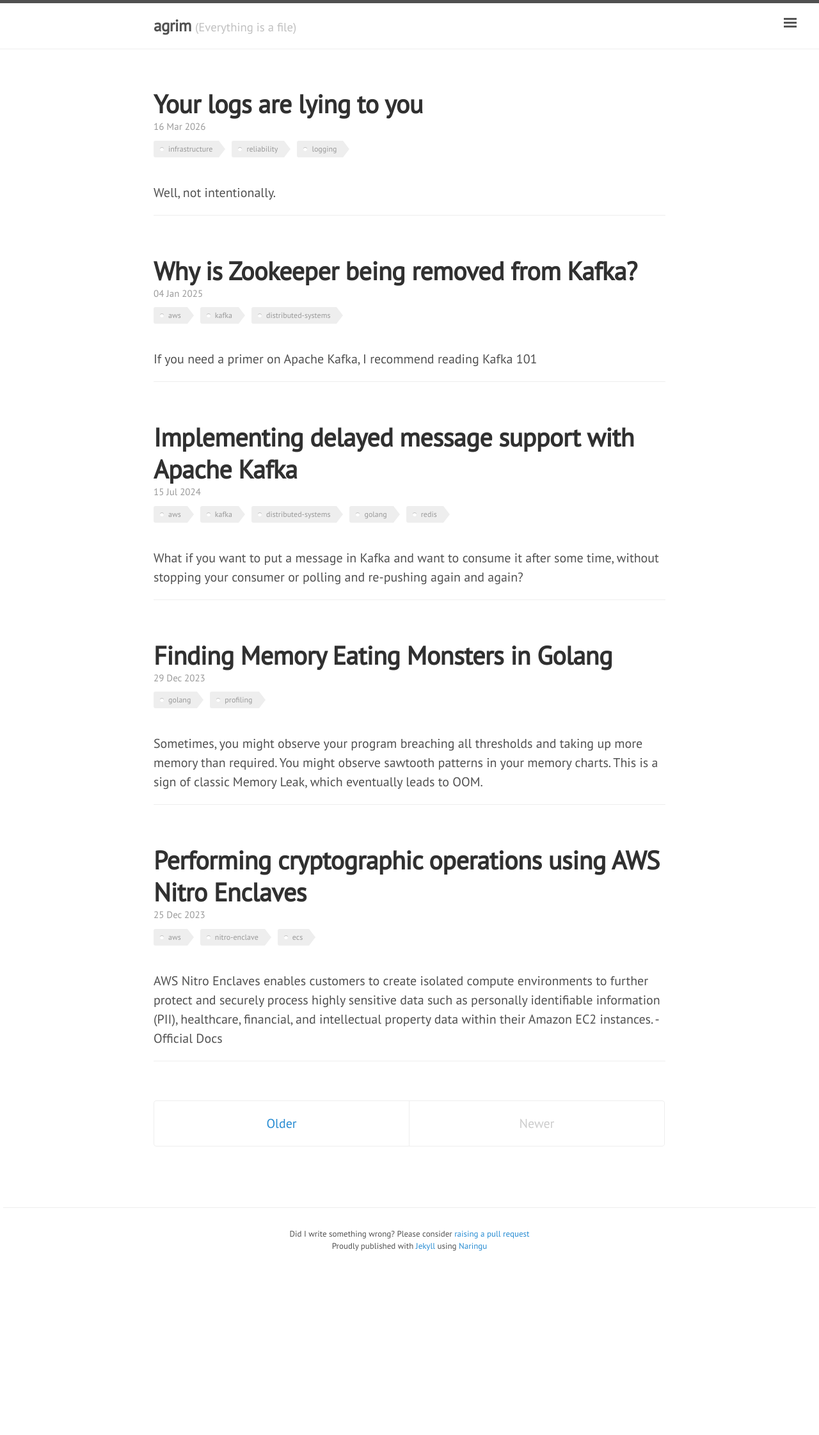
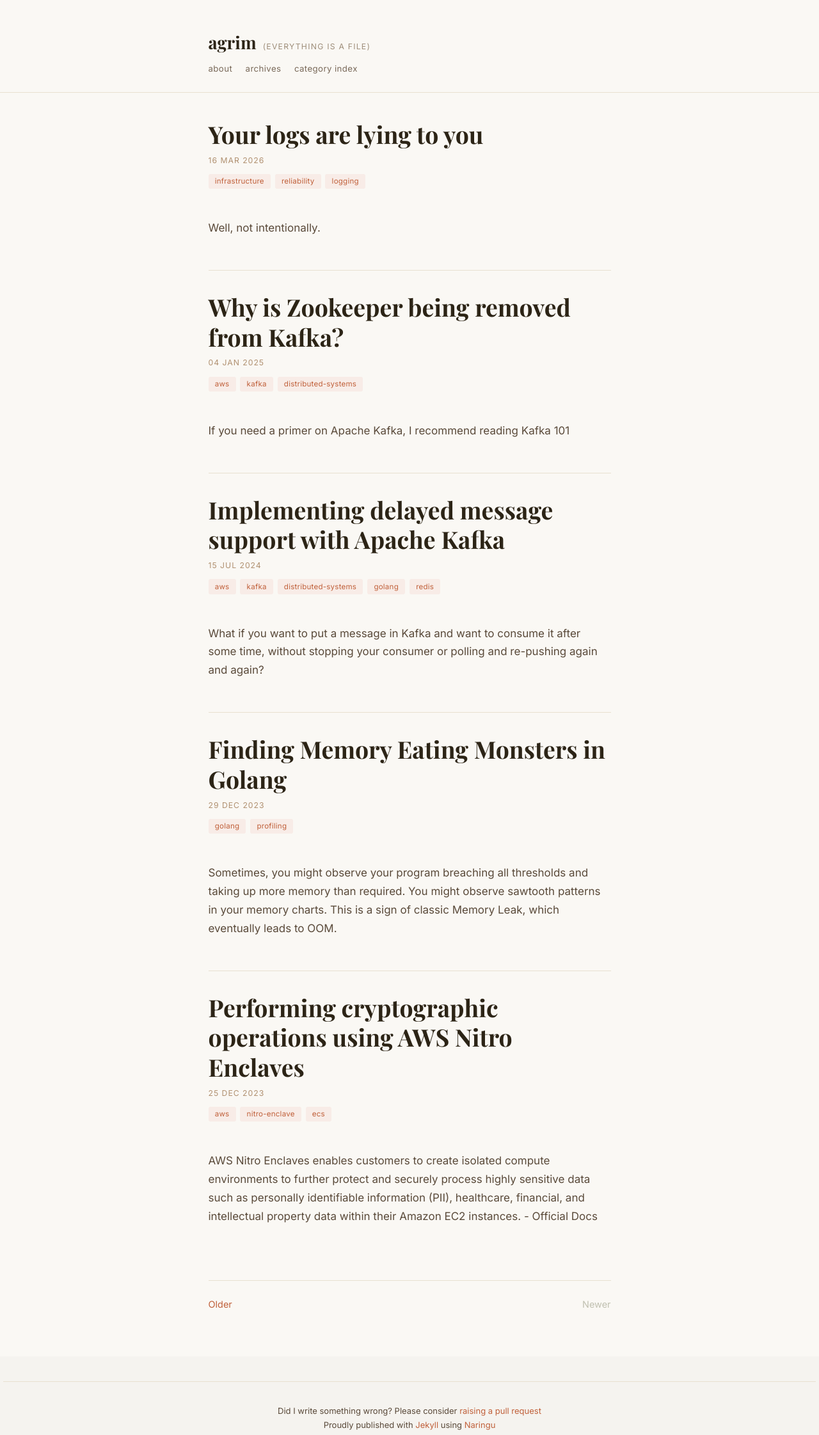
Before and after one commit to agrim123/agrim123.github.io, a Jekyll site: the page built from index.html, in a window 1280 px wide. Shown: the whole page at 64% size. Built offline with Jekyll 4.4.1, drawn with Linux system fonts in a browser that asks for light colours; nearby versions of some CDN libraries; some web fonts are replaced; the list of posts is cut into pages by our own code; before the commit the page ends 1963 px from its top, so only the background shows below that.

Commit message:
Uichange (#21)
* feat: add notebook.css base reset and layout

* feat: add typography and element styles to notebook.css

* feat: add site header styles to notebook.css

* feat: add post list and pagination styles to notebook.css

* feat: add post page, TOC, and related posts styles to notebook.css

* feat: add responsive styles to notebook.css

* feat: add minimal header include

* feat: simplify default layout, remove sidebar, add header include

* feat: swap to Playfair Display + Inter fonts and notebook.css

* feat: clean up custom.css, remove rules superseded by notebook.css

* feat: remove inline styles from post layout and index

* fix: remove remaining inline styles from index.html

* chore: remove sidebar.html, replaced by header.html

* chore: ignore .superpowers/ brainstorm directory

* chore: remove quotes page

```diff
--- a/_includes/head.html
+++ b/_includes/head.html
@@ -95,11 +95,12 @@
   </title>
 
   <!-- CSS -->
-  <link rel="stylesheet" href="/public/css/lanyon.css">
+  <link rel="preconnect" href="https://fonts.googleapis.com">
+  <link rel="preconnect" href="https://fonts.gstatic.com" crossorigin>
+  <link rel="stylesheet" href="https://fonts.googleapis.com/css2?family=Playfair+Display:ital,wght@0,400;0,700;1,400&family=Inter:wght@400;500&display=swap">
+  <link rel="stylesheet" href="/public/css/notebook.css">
   <link rel="stylesheet" href="/public/css/syntax.css">
-  <link rel="stylesheet" href="/public/css/poole.css">
   <link rel="stylesheet" href="/public/css/custom.css">
-  <link rel="stylesheet" href="https://fonts.googleapis.com/css?family=PT+Serif:400,400italic,700%7CPT+Sans:400">
   <link rel="stylesheet" href="https://use.fontawesome.com/releases/v5.0.13/css/all.css"
     integrity="sha384-DNOHZ68U8hZfKXOrtjWvjxusGo9WQnrNx2sqG0tfsghAvtVlRW3tvkXWZh58N9jp" crossorigin="anonymous">
 
--- /dev/null
+++ b/_includes/header.html
@@ -0,0 +1,20 @@
+<header class="site-header">
+  <div class="container">
+    <div class="site-header-inner">
+      <div>
+        <a href="{{ site.baseurl }}/" class="site-name">
+          {{ site.title }}
+          <span class="site-tagline">{{ site.tagline }}</span>
+        </a>
+      </div>
+      <nav class="site-nav">
+        {% assign pages_list = site.pages | sort:"url" %}
+        {% for node in pages_list %}
+          {% if node.title != null and node.layout == "page" %}
+            <a href="{{ node.url }}"{% if page.url == node.url %} class="active"{% endif %}>{{ node.title | downcase }}</a>
+          {% endif %}
+        {% endfor %}
+      </nav>
+    </div>
+  </div>
+</header>
--- a/_includes/sidebar.html
+++ /dev/null
@@ -1,42 +0,0 @@
-<!-- Target for toggling the sidebar `.sidebar-checkbox` is for regular
-     styles, `#sidebar-checkbox` for behavior. -->
-<input type="checkbox" class="sidebar-checkbox" id="sidebar-checkbox">
-
-<!-- Toggleable sidebar -->
-<div class="sidebar" id="sidebar">
-  <div class="sidebar-item">
-      <!-- <img alt="hitman" src="{{ site.baseurl }}/images/profile.jpeg"> -->
-    <p>{{ site.description }}</p>
-  </div>
-
-  <nav class="sidebar-nav">
-    <a class="sidebar-nav-item{% if page.url == site.baseurl %} active{% endif %}" href="/">Home</a>
-
-    {% comment %}
-      The code below dynamically generates a sidebar nav of pages with
-      `layout: page` in the front-matter. See readme for usage.
-    {% endcomment %}
-
-    {% assign pages_list = site.pages | sort:"url" %}
-    {% for node in pages_list %}
-      {% if node.title != null %}
-        {% if node.layout == "page" %}
-          <a class="sidebar-nav-item{% if page.url == node.url %} active{% endif %}" href="{{ node.url }}">{{ node.title }}</a>
-        {% endif %}
-      {% endif %}
-    {% endfor %}
-
-  </nav>
-
-  <div class="sidebar-item" style="display: flex; justify-content: space-around;font-size: 1rem;padding-bottom: 0;">
-    <a href="https://github.com/agrim123" target="_blank"><i class="fab fa-github"></i></a>
-    <a href="https://twitter.com/agrimittal" target="_blank"><i class="fab fa-twitter"></i></a>
-  <a href="https://www.linkedin.com/in/agrimmittal/" target="_blank"><i class="fab fa-linkedin-in"></i></a>
-  </div>
-
-  <div class="sidebar-item">
-    <p>
-      &copy; {{ site.time | date: '%Y' }}. All rights reserved.
-    </p>
-  </div>
-</div>
--- a/_layouts/default.html
+++ b/_layouts/default.html
@@ -3,47 +3,13 @@
 
   {% include head.html %}
 
-  <body class="layout-reverse sidebar-overlay">
-
-    {% include sidebar.html %}
-
-    <!-- Wrap is the content to shift when toggling the sidebar. We wrap the
-         content to avoid any CSS collisions with our real content. -->
+  <body>
     <div class="wrap">
-      <div class="header-bar"></div>
-      <div class="masthead">
-        <div class="container">
-          <h3 class="masthead-title">
-            <a href="{{ site.baseurl }}/" title="Home">{{ site.title }}</a>
-            <small>{{ site.tagline }}</small>
-          </h3>
-        </div>
-      </div>
-
+      {% include header.html %}
       <div class="container content">
         {{ content }}
       </div>
     </div>
-
-    <label for="sidebar-checkbox" class="sidebar-toggle"></label>
-
-    <script>
-      (function(document) {
-        var toggle = document.querySelector('.sidebar-toggle');
-        var sidebar = document.querySelector('#sidebar');
-        var checkbox = document.querySelector('#sidebar-checkbox');
-
-        document.addEventListener('click', function(e) {
-          var target = e.target;
-
-          if(!checkbox.checked ||
-             sidebar.contains(target) ||
-             (target === checkbox || target === toggle)) return;
-
-          checkbox.checked = false;
-        }, false);
-      })(document);
-    </script>
     {% include footer.html %}
   </body>
   {% include analytics.html %}
--- a/_layouts/post.html
+++ b/_layouts/post.html
@@ -4,8 +4,8 @@ layout: default
 
 <div class="post">
   <h1 class="post-title">{{ page.title }}</h1>
-  <span class="post-date" style="margin-bottom: 0.5rem; font-size: 15px;">{{ page.date | date_to_string }}</span>
-  <ul class="category-list" style="margin-bottom: 1rem;">
+  <span class="post-date">{{ page.date | date_to_string }}</span>
+  <ul class="category-list">
     {% for category in page.categories %}
     <li><a href="/categories/#{{category}}" class="category-list-element" target="_blank">{{ category }}</a></li>
     {% endfor %}
--- a/index.html
+++ b/index.html
@@ -11,7 +11,7 @@ title: Home
         {{ post.title }}
       </a>
     </h1>
-    <span class="post-date" style="margin-bottom: 0.5rem; font-size: 15px;">{{ post.date | date_to_string }}</span>
+    <span class="post-date">{{ post.date | date_to_string }}</span>
     <ul class="category-list">
       {% for category in post.categories %}
       <li><a href="/categories/#{{category}}" class="category-list-element" target="_blank">{{ category }}</a></li>
@@ -19,7 +19,6 @@ title: Home
     </ul>
     <br>
     <p>{{ post.excerpt | strip_html | truncate: 500 }}</p>
-    <hr style="margin: 1rem 0;"/>
   </div>
   {% endfor %}
 </div>
--- a/public/css/custom.css
+++ b/public/css/custom.css
@@ -1,101 +1,6 @@
 mark {
-  color: white;
-  background-color: #303030;
-}
-
-html {
-  font-family: "PT Sans", Helvetica, Arial, sans-serif;
-}
-
-.header-bar {
-  border-top: 5px solid #505050;
-  position: relative;
-}
-
-.category-list {
-  list-style: none;
-  margin: 0;
-  overflow: hidden;
-  padding: 0;
-}
-
-.category-list li {
-  float: left;
-  font: 12px/1.5 "PT Sans", Helvetica, Arial, sans-serif;
-}
-
-.category-list-element {
-  background: #eee;
-  border-radius: 3px 0 0 3px;
-  color: #999;
-  display: inline-block;
-  height: 26px;
-  line-height: 26px;
-  padding: 0 20px 0 23px;
-  position: relative;
-  margin: 0 10px 10px 0;
-  text-decoration: none;
-  -webkit-transition: color 0.2s;
-}
-
-.category-list-element::before {
-  background: #fff;
-  border-radius: 10px;
-  box-shadow: inset 0 1px rgba(0, 0, 0, 0.25);
-  content: '';
-  height: 6px;
-  left: 10px;
-  position: absolute;
-  width: 6px;
-  top: 10px;
-}
-
-.category-list-element::after {
-  background: #fff;
-  border-bottom: 13px solid transparent;
-  border-left: 10px solid #eee;
-  border-top: 13px solid transparent;
-  content: '';
-  position: absolute;
-  right: 0;
-  top: 0;
-}
-
-.category-list-element:hover {
-  background-color: #303030;
-  color: white;
-  text-decoration: none;
-}
-
-.category-list-element:hover::after {
-  border-left-color: #303030;
-}
-
-.page,
-.post {
-  margin-bottom: 3em;
-}
-
-blockquote {
-  margin: 5vh auto;
-  font-style: italic;
-  color: #555555;
-  padding: 1em;
-  border-left: 8px solid #303030;
-  position: relative;
-  background: #EDEDED;
-}
-
-blockquote::after {
-  content: '';
-}
-
-blockquote span {
-  display: block;
-  color: #333333;
-  font-style: normal;
-  font-weight: bold;
-  margin-top: 1em;
+  color: #faf8f4;
+  background-color: #c0603a;
 }
 
 .floating {
@@ -404,33 +309,3 @@ aside {
     margin-top: 1rem;
   }
 }
-
-.container {
-  max-width: 42rem;
-}
-
-#toc li:empty {
-  display: none;
-}
-
-#toc ul, #toc ol {
-  margin-bottom: 0;
-}
-
-details {
-  margin-bottom: 1.5rem;
-  border: 1px solid #e0e0e0;
-  border-radius: 4px;
-  padding: 0.5rem 1rem;
-}
-
-details summary {
-  cursor: pointer;
-  font-weight: bold;
-  padding: 0.25rem 0;
-  user-select: none;
-}
-
-details[open] summary {
-  margin-bottom: 0.5rem;
-}
--- /dev/null
+++ b/public/css/notebook.css
@@ -0,0 +1,489 @@
+/* notebook.css — Warm Notebook theme for agrim123.github.io */
+
+/* === Reset & Base === */
+*, *::before, *::after {
+  box-sizing: border-box;
+}
+
+html, body {
+  margin: 0;
+  padding: 0;
+  overflow-x: hidden;
+}
+
+html {
+  font-family: 'Inter', Helvetica, Arial, sans-serif;
+  font-size: 17px;
+  line-height: 1.7;
+}
+
+body {
+  background-color: #f5f3ef;
+  color: #5a4a3a;
+  -webkit-text-size-adjust: 100%;
+}
+
+/* === Layout === */
+.container {
+  max-width: 680px;
+  margin: 0 auto;
+  padding: 0 1.5rem;
+}
+
+/* Main content wrapper */
+.wrap {
+  background: #faf8f4;
+  min-height: 100vh;
+  padding-bottom: 4rem;
+}
+
+/* === Typography === */
+h1, h2, h3, h4, h5, h6 {
+  font-family: 'Playfair Display', Georgia, serif;
+  color: #2c2416;
+  line-height: 1.25;
+  margin-top: 1.5rem;
+  margin-bottom: 0.5rem;
+}
+
+h1 { font-size: 2rem; font-weight: 700; }
+h2 { font-size: 1.5rem; font-weight: 700; }
+h3 { font-size: 1.2rem; font-weight: 700; }
+h4, h5, h6 { font-size: 1rem; font-weight: 700; }
+
+p {
+  margin: 0 0 1rem;
+}
+
+a {
+  color: #c0603a;
+  text-decoration: none;
+}
+a:hover, a:focus {
+  text-decoration: underline;
+  text-underline-offset: 2px;
+}
+
+strong { color: #2c2416; }
+
+code, pre {
+  font-family: 'Courier New', Courier, monospace;
+  font-size: 0.85em;
+}
+
+/* Inline code */
+code {
+  background: #f0ebe3;
+  border: 1px solid #e8e0d0;
+  border-radius: 3px;
+  padding: 0.1em 0.35em;
+  color: #2c2416;
+}
+
+/* Code blocks */
+pre {
+  background: #f0ebe3;
+  border: 1px solid #e8e0d0;
+  border-radius: 4px;
+  padding: 1rem 1.2rem;
+  overflow-x: auto;
+  line-height: 1.5;
+  margin: 1.5rem 0;
+}
+
+pre code {
+  background: none;
+  border: none;
+  padding: 0;
+  font-size: 0.82rem;
+}
+
+/* Blockquotes */
+blockquote {
+  margin: 1.5rem 0;
+  padding: 0.75rem 1.25rem;
+  border-left: 4px solid #c0603a;
+  background: #fdf5f0;
+  color: #5a4a3a;
+  font-style: italic;
+}
+
+blockquote p:last-child { margin-bottom: 0; }
+
+blockquote span {
+  display: block;
+  font-style: normal;
+  font-weight: 700;
+  color: #2c2416;
+  margin-top: 0.5rem;
+}
+
+hr {
+  border: none;
+  border-top: 1px solid #e8e0d0;
+  margin: 2rem 0;
+}
+
+ul, ol {
+  padding-left: 1.5rem;
+  margin: 0 0 1rem;
+}
+
+li { margin-bottom: 0.25rem; }
+
+img {
+  max-width: 100%;
+  border-radius: 3px;
+}
+
+table {
+  width: 100%;
+  border-collapse: collapse;
+  margin: 1.5rem 0;
+  font-size: 0.9rem;
+}
+
+th, td {
+  padding: 0.5rem 0.75rem;
+  border: 1px solid #e8e0d0;
+  text-align: left;
+}
+
+th {
+  background: #f0ebe3;
+  font-family: 'Playfair Display', Georgia, serif;
+  color: #2c2416;
+}
+
+/* === Header === */
+.site-header {
+  padding: 2.5rem 0 1.5rem;
+  border-bottom: 1px solid #e8e0d0;
+  margin-bottom: 2.5rem;
+}
+
+.site-header-inner {
+  display: flex;
+  flex-direction: column;
+  gap: 0.4rem;
+}
+
+.site-name {
+  font-family: 'Playfair Display', Georgia, serif;
+  font-size: 1.6rem;
+  font-weight: 700;
+  color: #2c2416;
+  text-decoration: none;
+  display: inline-flex;
+  align-items: baseline;
+  gap: 0.6rem;
+}
+
+.site-name:hover {
+  text-decoration: none;
+  color: #2c2416;
+}
+
+.site-tagline {
+  font-family: 'Inter', sans-serif;
+  font-size: 0.72rem;
+  color: #9e8e7a;
+  letter-spacing: 0.1em;
+  text-transform: uppercase;
+  font-weight: 400;
+}
+
+.site-nav {
+  display: flex;
+  gap: 1.2rem;
+}
+
+.site-nav a {
+  font-family: 'Inter', sans-serif;
+  font-size: 0.78rem;
+  color: #7a6a5a;
+  text-decoration: none;
+  letter-spacing: 0.03em;
+}
+
+.site-nav a:hover {
+  color: #c0603a;
+  text-decoration: none;
+}
+
+.site-nav a.active {
+  color: #c0603a;
+  border-bottom: 1px solid #c0603a;
+  padding-bottom: 1px;
+}
+
+/* === Post List (Homepage) === */
+.posts {
+  margin: 0;
+}
+
+.posts .post {
+  margin-bottom: 0;
+  padding-bottom: 2rem;
+  border-bottom: 1px solid #e8e0d0;
+  margin-bottom: 2rem;
+}
+
+.posts .post:last-child {
+  border-bottom: none;
+}
+
+.post-date {
+  font-family: 'Inter', sans-serif;
+  font-size: 0.72rem;
+  color: #b09070;
+  letter-spacing: 0.08em;
+  text-transform: uppercase;
+  display: block;
+  margin-bottom: 0.35rem;
+}
+
+.post-title {
+  font-family: 'Playfair Display', Georgia, serif;
+  font-size: 1.5rem;
+  font-weight: 700;
+  color: #2c2416;
+  line-height: 1.25;
+  margin: 0 0 0.5rem;
+}
+
+.post-title a {
+  color: #2c2416;
+  text-decoration: none;
+}
+
+.post-title a:hover {
+  color: #c0603a;
+  text-decoration: none;
+}
+
+/* Category tag pills */
+.category-list {
+  list-style: none;
+  margin: 0 0 0.75rem;
+  padding: 0;
+  display: flex;
+  flex-wrap: wrap;
+  gap: 0.4rem;
+}
+
+.category-list li {
+  float: none;
+  font: inherit;
+}
+
+.category-list-element {
+  font-family: 'Inter', sans-serif;
+  font-size: 0.68rem;
+  background: #f8ece7;
+  color: #c0603a;
+  border-radius: 3px;
+  padding: 0.15rem 0.6rem;
+  text-decoration: none;
+  display: inline-block;
+  height: auto;
+  line-height: 1.6;
+  position: static;
+  margin: 0;
+  letter-spacing: 0.02em;
+  transition: background 0.15s, color 0.15s;
+}
+
+.category-list-element::before,
+.category-list-element::after {
+  display: none;
+}
+
+.category-list-element:hover {
+  background: #c0603a;
+  color: #fff;
+  text-decoration: none;
+}
+
+.post-excerpt {
+  font-family: 'Inter', sans-serif;
+  color: #5a4a3a;
+  margin-bottom: 0.75rem;
+}
+
+.read-more {
+  font-family: 'Inter', sans-serif;
+  font-size: 0.82rem;
+  color: #c0603a;
+  text-decoration: none;
+}
+
+.read-more:hover {
+  text-decoration: underline;
+  text-underline-offset: 2px;
+}
+
+/* === Pagination === */
+.pagination {
+  display: flex;
+  justify-content: space-between;
+  margin-top: 2rem;
+  padding-top: 1.5rem;
+  border-top: 1px solid #e8e0d0;
+}
+
+.pagination-item {
+  font-family: 'Inter', sans-serif;
+  font-size: 0.85rem;
+  color: #c0603a;
+  text-decoration: none;
+}
+
+.pagination-item:hover {
+  text-decoration: underline;
+  text-underline-offset: 2px;
+}
+
+span.pagination-item {
+  color: #c0c0b0;
+  cursor: default;
+}
+
+/* === Single Post Page === */
+.post .post-title {
+  font-size: 2.2rem;
+  margin-bottom: 0.4rem;
+}
+
+.post-content {
+  margin-top: 1.5rem;
+}
+
+.post-content h1,
+.post-content h2,
+.post-content h3 {
+  margin-top: 2rem;
+}
+
+/* Table of Contents */
+details {
+  margin-bottom: 1.5rem;
+  border: 1px solid #e8e0d0;
+  border-radius: 4px;
+  padding: 0.5rem 1rem;
+  background: #fdf8f4;
+}
+
+details summary {
+  cursor: pointer;
+  font-weight: 700;
+  font-family: 'Inter', sans-serif;
+  font-size: 0.9rem;
+  color: #2c2416;
+  padding: 0.25rem 0;
+  user-select: none;
+}
+
+details[open] summary {
+  margin-bottom: 0.5rem;
+}
+
+#toc ul, #toc ol {
+  margin-bottom: 0;
+  padding-left: 1.2rem;
+}
+
+#toc li:empty {
+  display: none;
+}
+
+#toc a {
+  color: #c0603a;
+  font-family: 'Inter', sans-serif;
+  font-size: 0.85rem;
+}
+
+/* Related Posts */
+.related {
+  margin-top: 3rem;
+  padding-top: 1.5rem;
+  border-top: 1px solid #e8e0d0;
+}
+
+.related h2 {
+  font-size: 1.1rem;
+  margin-bottom: 1rem;
+}
+
+.related-posts {
+  list-style: none;
+  padding: 0;
+  margin: 0;
+}
+
+.related-posts li {
+  margin-bottom: 0.75rem;
+}
+
+.related-posts h3 {
+  font-size: 1rem;
+  margin: 0;
+}
+
+.related-posts a {
+  color: #2c2416;
+  font-family: 'Playfair Display', Georgia, serif;
+}
+
+.related-posts a:hover {
+  color: #c0603a;
+  text-decoration: none;
+}
+
+.related-posts small {
+  font-family: 'Inter', sans-serif;
+  font-size: 0.72rem;
+  color: #b09070;
+  display: block;
+  margin-top: 0.1rem;
+}
+
+/* === Pages (About, Archives, Quotes) === */
+.page .post-title {
+  font-size: 1.8rem;
+  margin-bottom: 1.5rem;
+  padding-bottom: 0.75rem;
+  border-bottom: 1px solid #e8e0d0;
+}
+
+/* === Responsive === */
+@media (max-width: 600px) {
+  html {
+    font-size: 15px;
+  }
+
+  .container {
+    padding: 0 1rem;
+  }
+
+  .site-header {
+    padding: 1.5rem 0 1rem;
+  }
+
+  .site-name {
+    font-size: 1.3rem;
+  }
+
+  .post-title {
+    font-size: 1.25rem;
+  }
+
+  .post .post-title {
+    font-size: 1.7rem;
+  }
+
+  pre {
+    font-size: 0.78rem;
+    padding: 0.75rem 1rem;
+  }
+}
```
Also changed, not shown: quotes.html (deleted, +0 -16 lines), 1 other file.
